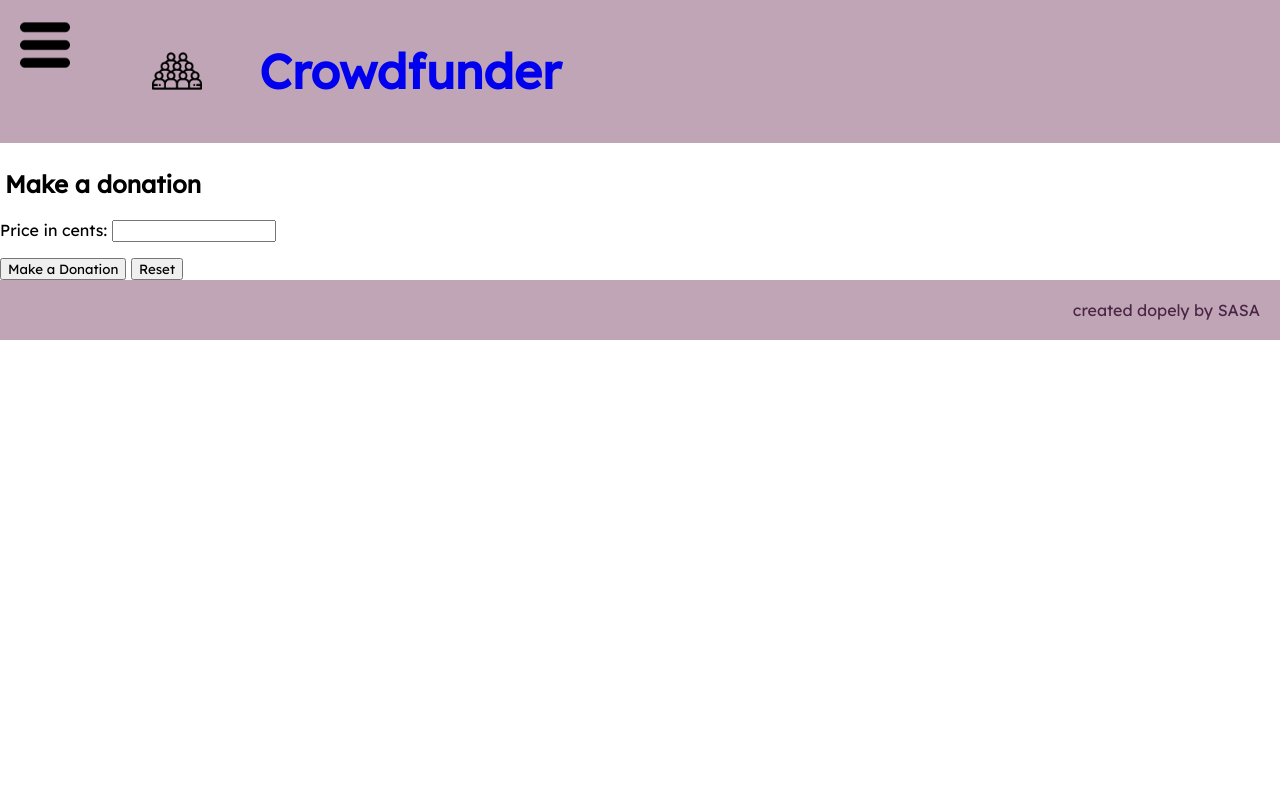
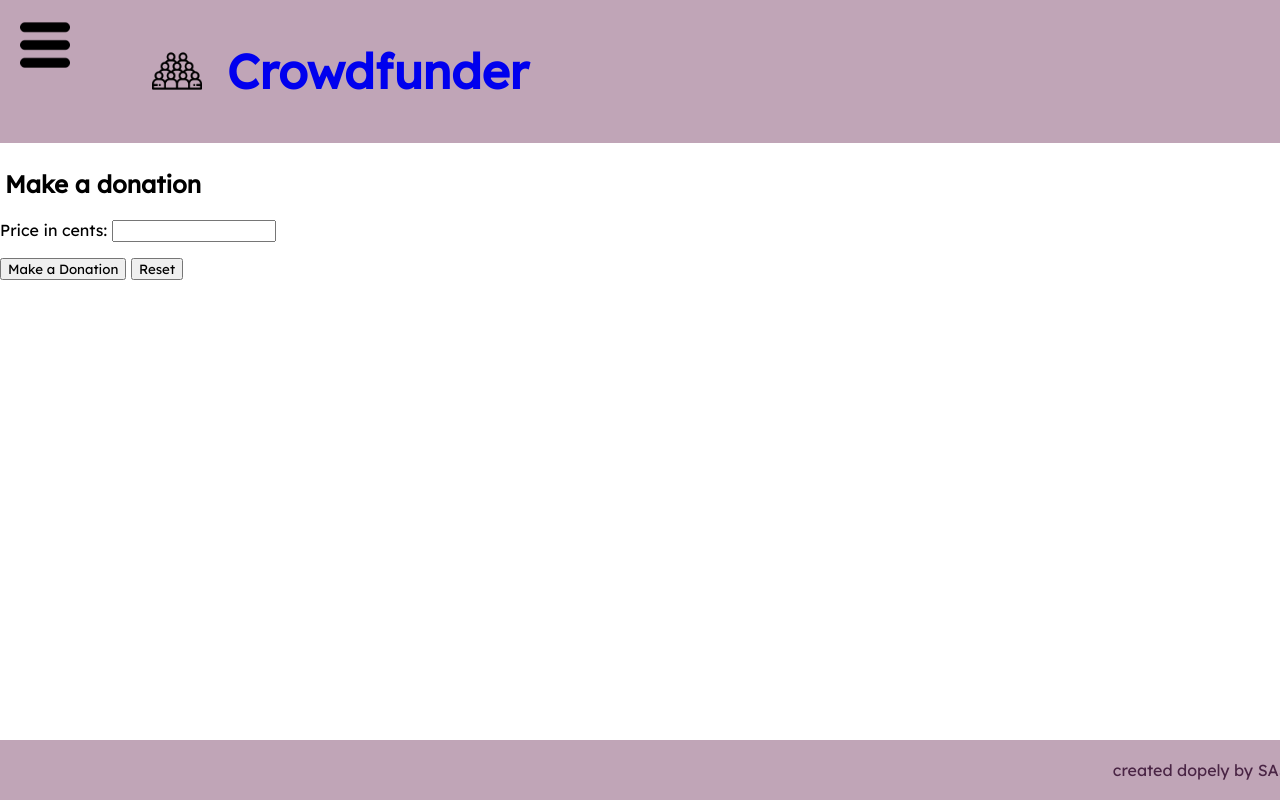
Before and after one commit to cudjoeab/Crowdfunder, a Django app: page /project/1/donate in a window 1280 px wide. Run offline with Django 3.2, Linux system fonts and the light colour scheme; a user stored in the database is signed in.

Commit message:
modified css to fix logo position, removed aside from project details template

```diff
--- a/crowdfunder/crowdfunder/static/css/crowdfunder.css
+++ b/crowdfunder/crowdfunder/static/css/crowdfunder.css
@@ -13,7 +13,7 @@ a:visited {
 .logo {
     text-decoration: none;
     display: grid;
-    grid-template-columns: 1fr 90%;
+    grid-template-columns: 2em 90%;
     grid-gap: 0.5em;
     padding: 10px;
 }
@@ -28,6 +28,8 @@ h2 {
     margin: 0;
     padding: 5px;
     max-width: 100%;
+    position: relative;
+    left: 0;
 }
 header {
     /* background: url("image/crowd1.png"); */
@@ -46,7 +48,7 @@ header {
 .navbar-content {
     display: none;
     position: absolute;
-    background-color: rgba(144, 170, 134, 0.5);
+    background-color: rgba(144, 170, 134, 1);
     list-style-type: none;
     min-width: 300px;
     box-shadow: 0px 8px 16px 0px rgba(0,0,1,0.2);
@@ -76,7 +78,8 @@ footer {
     color: rgba(74, 37, 69, 1);
     padding: 20px;
     text-align: right;
-
-
-
+    position: fixed;
+    left: 0;
+    bottom: 0;
+    width: 100%;
 }
--- a/crowdfunder/crowdfunder/templates/project_details.html
+++ b/crowdfunder/crowdfunder/templates/project_details.html
@@ -63,8 +63,5 @@
     </section>
 {% endif %}
 
-<aside>
-    <h3><a href="{% url 'home_page' %}">similar projects(for now this is a link to home</a></h3>
-</aside>
 
 {% endblock %}
```
